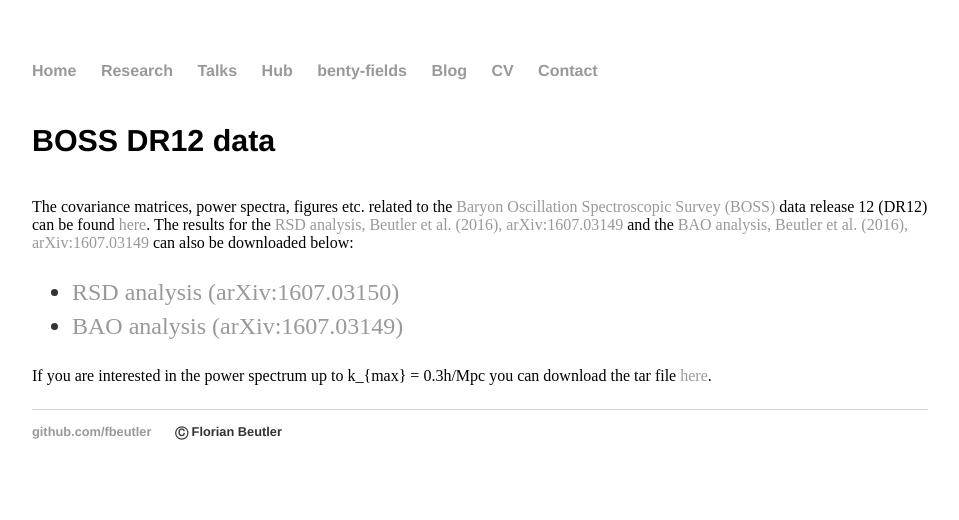
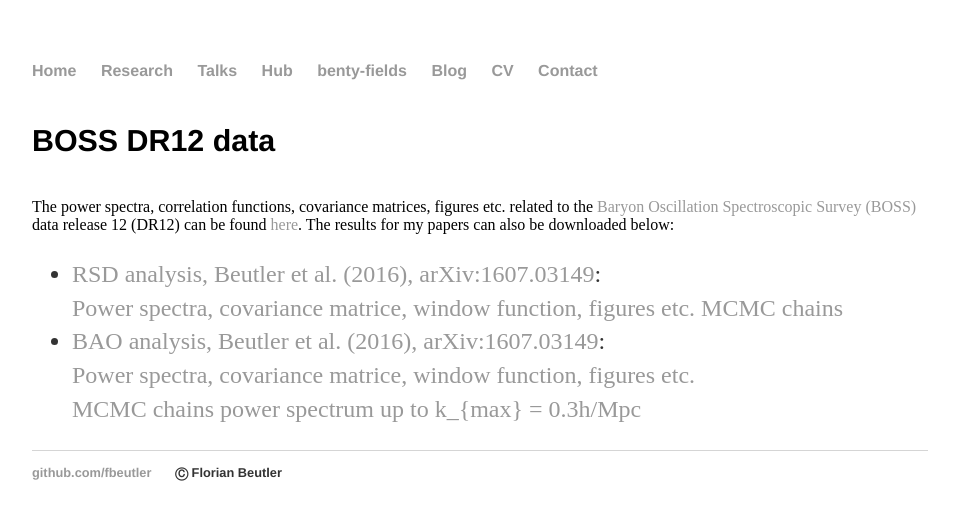
Before and after one commit to fbeutler/fbeutler.github.io, a Jekyll site: the page built from hub/hub.html, in a window 1280 px wide. Shown: the top 520 px of the page, without its empty margins (160-1119 px from the left). Built offline with Jekyll 4.4.1, drawn with Linux system fonts in a browser that asks for light colours.

Commit message:
Update hub.html

```diff
--- a/hub/hub.html
+++ b/hub/hub.html
@@ -6,18 +6,22 @@ title: Some material
 <div id="hub">
   <p>
     <h4>BOSS DR12 data</h4>
-    The covariance matrices, power spectra, figures etc. related to the <a href="http://www.sdss3.org/surveys/boss.php" target="_blank">
+    The power spectra, correlation functions, covariance matrices, figures etc. related to the <a href="http://www.sdss3.org/surveys/boss.php" target="_blank">
     Baryon Oscillation Spectroscopic Survey (BOSS)</a> data release 12
     (DR12) can be found <a href="http://www.sdss3.org/science/boss_publications.php" target="_blank">
-    here</a>. The results for the <a href="https://arxiv.org/pdf/1607.03150v1.pdf" target="_blank">
-    RSD analysis, Beutler et al. (2016), arXiv:1607.03149</a> and the <a href="https://arxiv.org/pdf/1607.03149v1.pdf" target="_blank">
-    BAO analysis, Beutler et al. (2016), arXiv:1607.03149</a> can also be downloaded below:
+    here</a>. The results for my papers can also be downloaded below:
     <ul>
-       <li><a href='/static/Beutler_etal_DR12COMBINED_fullshape_powspec.tar.gz' target="_blank">RSD analysis (arXiv:1607.03150)</a></li>
-       <li><a href='/static/Beutler_etal_DR12COMBINED_BAO_powspec.tar.gz' target="_blank">BAO analysis (arXiv:1607.03149)</a></li>
+        <li>
+          <a href="https://arxiv.org/pdf/1607.03150v1.pdf" target="_blank">RSD analysis, Beutler et al. (2016), arXiv:1607.03149</a>:<br>
+          <a href='/static/Beutler_etal_DR12COMBINED_fullshape_powspec.tar.gz' target="_blank">Power spectra, covariance matrice, window function, figures etc.</a>
+          <a>MCMC chains</a>
+        </li>
+        <li>
+          <a href="https://arxiv.org/pdf/1607.03149v1.pdf" target="_blank">BAO analysis, Beutler et al. (2016), arXiv:1607.03149</a>:<br>
+          <a href='/static/Beutler_etal_DR12COMBINED_BAO_powspec.tar.gz' target="_blank">Power spectra, covariance matrice, window function, figures etc.</a><br>
+          <a>MCMC chains</a>
+          <a href="/static/Beutler_et_al_2016_1607_03149_power_spectrum_kmax_0_3.tar.gz" download>power spectrum up to k_{max} = 0.3h/Mpc</a>
+        </li>
     </ul>
-    If you are interested in the
-    power spectrum up to k_{max} = 0.3h/Mpc you can download the tar file
-    <a href="/static/Beutler_et_al_2016_1607_03149_power_spectrum_kmax_0_3.tar.gz" download>here</a>.
   </p>
 </div>
```
